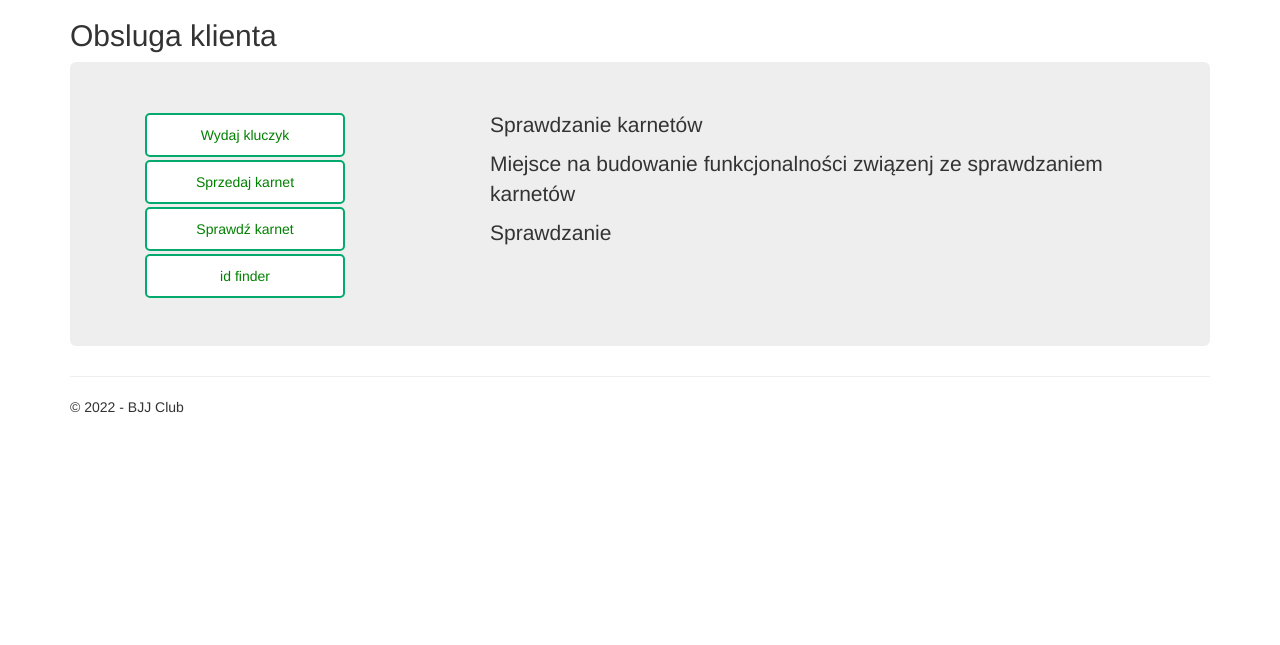
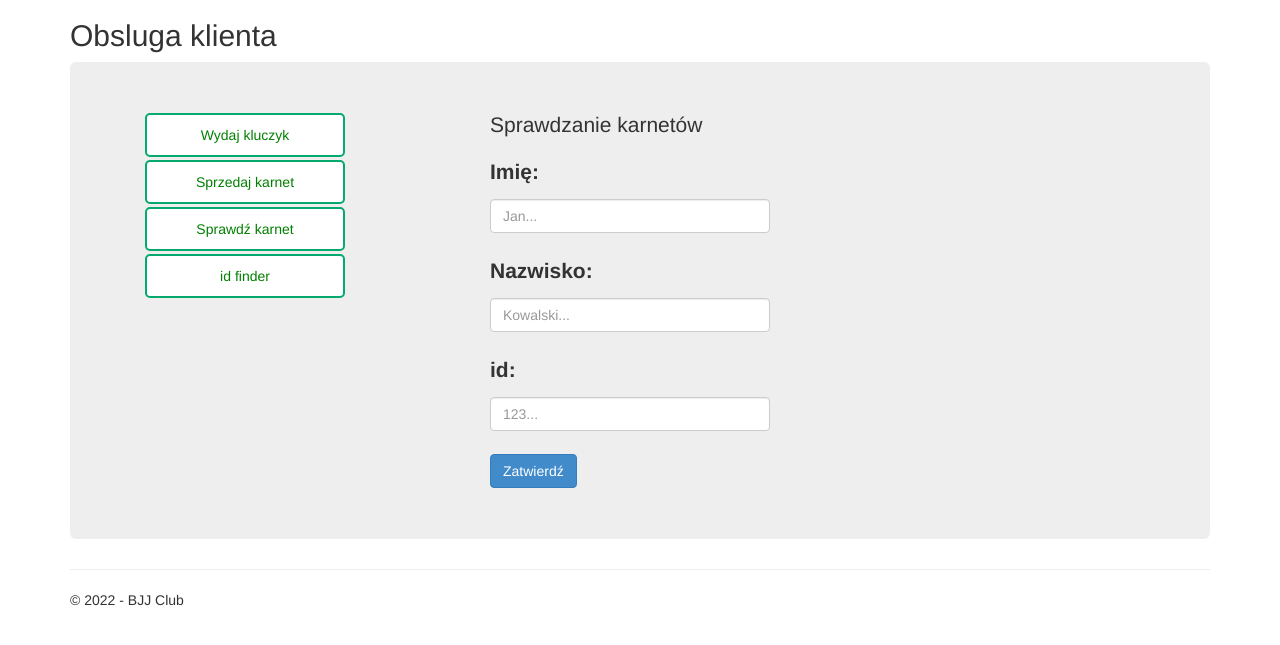
Before and after one commit to TomaszMeczkowski/Projekt_01_Web_Flask, a Flask app: page /obsluga_check in a window 1280 px wide. Shown: the part 51-696 px from the top of the page. Run offline with Flask 2, Linux system fonts and the light colour scheme; parts of the project's set-up code (start-up, migrations or seed data) failed here and were passed over; some libraries are stand-ins or nearby versions.

Commit message:
inch by inch

```diff
--- a/Aplikacja_klubowa_bjj/Aplikacja_klubowa_bjj/templates/obsluga_klienta/obsluga_check.html
+++ b/Aplikacja_klubowa_bjj/Aplikacja_klubowa_bjj/templates/obsluga_klienta/obsluga_check.html
@@ -3,7 +3,26 @@
 {% block body %}
 
 <p>Sprawdzanie karnetów</p>
-<p>Miejsce na budowanie funkcjonalności związenj ze sprawdzaniem karnetów</p>
-<p>Sprawdzanie</p>
+<form action="#">
+
+    <div class="form-group">
+        <label for="name">Imię:</label>
+        <input type="text" name="name" id="name" class="form-control" placeholder="Jan...">
+    </div>
+
+    <div class="form-group">
+        <label for="last_name">Nazwisko:</label>
+        <input type="text" name="last_name" id="last_name" class="form-control" placeholder="Kowalski...">
+    </div>
+
+    <div class="form-group">
+        <label for="user_id">id:</label>
+        <input type="text" name="user_id" id="user_id" class="form-control" placeholder="123...">
+    </div>
+
+
+    <!-- Przycisk do zatwierdzania  -->
+    <button type="submit" class="btn btn-primary">Zatwierdź</button>
+</form>
 
 {% endblock %}
```
Also changed, not shown: Aplikacja_klubowa_bjj/Aplikacja_klubowa_bjj/templates/baza_danych/baza_usun_dane_osoby.html (+21 -1 lines), Aplikacja_klubowa_bjj/Aplikacja_klubowa_bjj/templates/obsluga_klienta/obsluga_id_finder.html (+14 -1 lines), Aplikacja_klubowa_bjj/Aplikacja_klubowa_bjj/templates/obsluga_klienta/obsluga_wydawanie.html (+21 -1 lines).
